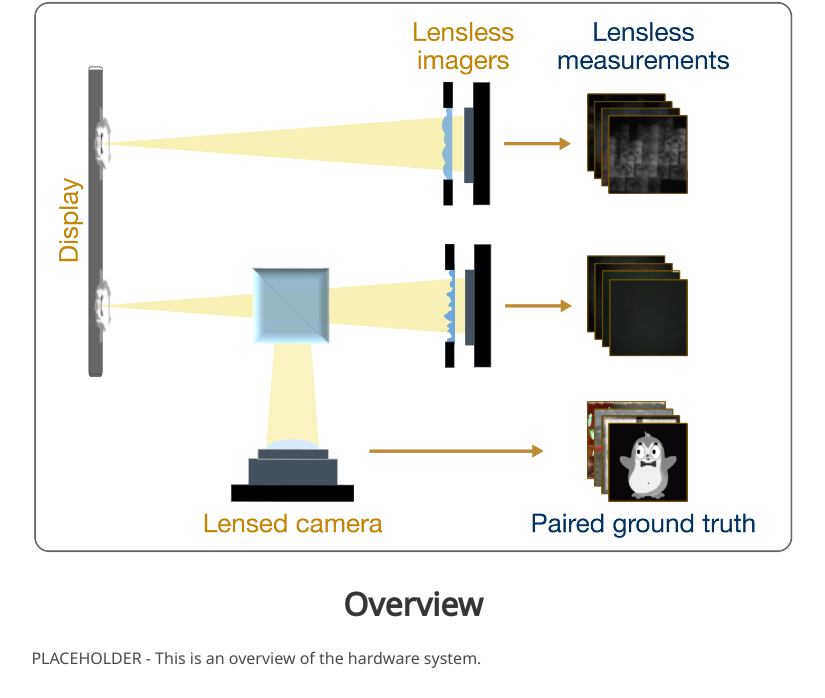
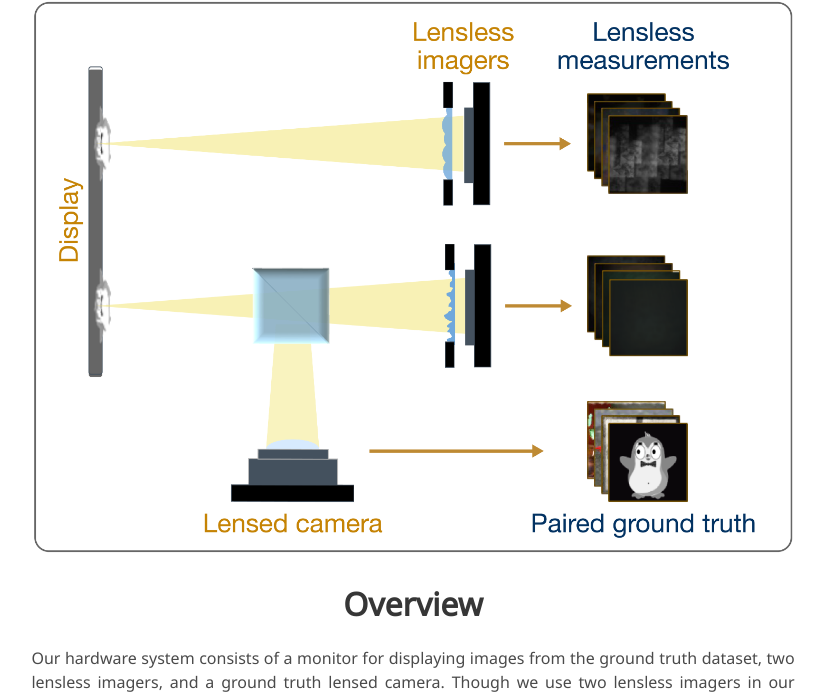
Before and after one commit to Waller-Lab/parallel-lensless-dataset, a plain HTML site: page hardware.html in a window 1280 px wide. Shown: the part 237-935 px from the top of the page, without its empty margins (227-1052 px from the left). Drawn offline with nearby package versions, Linux system fonts and the light colour scheme; some packages are replaced by stand-ins of ours; some icons are missing; a web font is replaced by a local one.

Commit message:
added blurbs

```diff
--- a/hardware.html
+++ b/hardware.html
@@ -145,9 +145,8 @@
       <div class="column is-four-fifths">
         <h2 class="title is-3">Overview</h2>
         <div class="content has-text-justified">
-
           <p>
-            PLACEHOLDER - This is an overview of the hardware system.
+            Our hardware system consists of a monitor for displaying images from the ground truth dataset, two lensless imagers, and a ground truth lensed camera. Though we use two lensless imagers in our setup, the DiffuserCam and Random Multi-focal Lenslet (RML) imager, the hardware setup can be easily modified to accommodate other lensless imaging systems. This page will be updated with detailed instructions on building and troubleshooting the hardware system.
           </p>
         </div>
       </div>
```
Also changed, not shown: software.html (+2 -4 lines).
